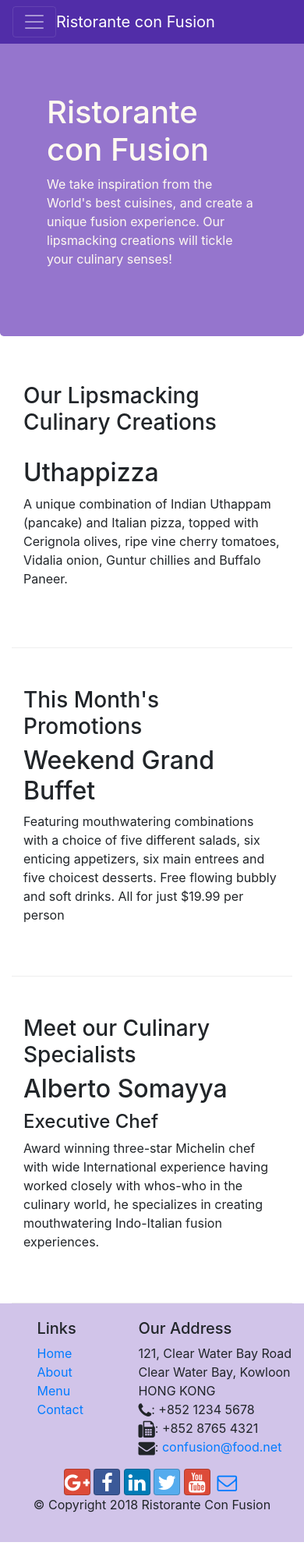
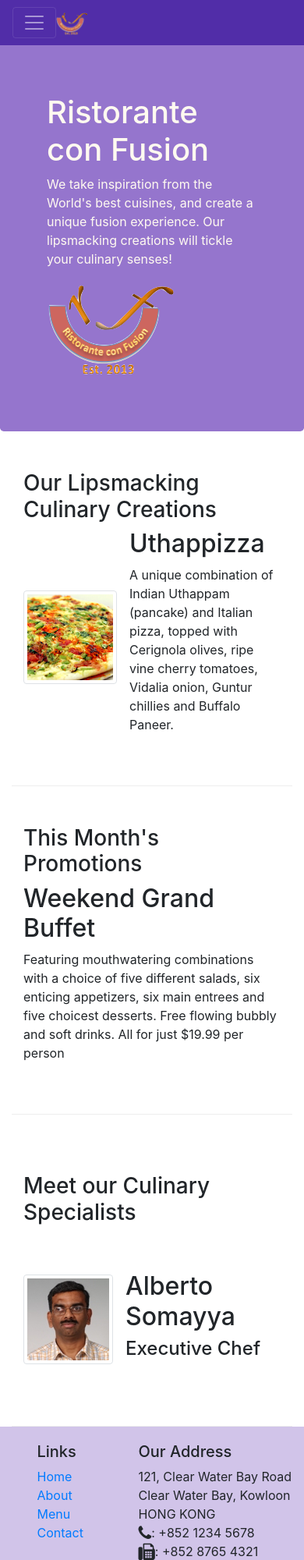
Before and after one commit to Mayuri5/Learning-Bootstrap, a website: page index.html in a window 390 px wide. Shown: the top 2000 px of the page at 78% size. Before the commit the page ends 1977 px from the top, so only its background shows below. Drawn offline with nearby package versions, Linux system fonts and the light colour scheme.

Commit message:
images and media

```diff
--- a/index.html
+++ b/index.html
@@ -19,7 +19,7 @@
             <button class="navbar-toggler" type="button" data-toggle="collapse" data-target="#Navbar">
                 <span class="navbar-toggler-icon"></span>
             </button>
-            <a class="navbar-brand mr-auto" href="#">Ristorante con Fusion</a>
+            <a class="navbar-brand mr-auto" href="#"><img src="img/logo.png" height="30" width="41"></a>
             <div class="collapse navbar-collapse" id="Navbar">
                 <ul class="navbar-nav mr-auto">
                     <li class="nav-item active"><a class="nav-link" href="#"><span class="fa fa-home fa-lg"></span> Home</a></li>
@@ -38,7 +38,8 @@
                     <h1>Ristorante con Fusion</h1>
                     <p>We take inspiration from the World's best cuisines, and create a unique fusion experience. Our lipsmacking creations will tickle your culinary senses!</p>
                 </div>
-                <div class="col-12 col-sm">
+                <div class="col-12 col-sm align-self-center">
+                    <img src="./img/logo.png" class="img-fluid">
                 </div>
             </div>
         </div>
@@ -50,8 +51,13 @@
                 <h3>Our Lipsmacking Culinary Creations</h3>
             </div>
             <div class="col col-sm order-sm-first col-md">
-                <h2>Uthappizza</h2>
-                <p>A unique combination of Indian Uthappam (pancake) and Italian pizza, topped with Cerignola olives, ripe vine cherry tomatoes, Vidalia onion, Guntur chillies and Buffalo Paneer.</p>
+                <div class="media">
+                    <img class="d-flex mr-3 img-thumbnail align-self-center" src="img/uthappizza.png" alt="utthapizza">
+                    <div class="media-body">
+                        <h2 class="mt-0">Uthappizza</h2>
+                        <p>A unique combination of Indian Uthappam (pancake) and Italian pizza, topped with Cerignola olives, ripe vine cherry tomatoes, Vidalia onion, Guntur chillies and Buffalo Paneer.</p>
+                    </div>
+                </div>
             </div>
         </div>
 
@@ -71,9 +77,14 @@
                 <h3>Meet our Culinary Specialists</h3>
             </div>
             <div class="col col-sm order-sm-first col-md">
-                <h2>Alberto Somayya</h2>
-                <h4>Executive Chef</h4>
-                <p>Award winning three-star Michelin chef with wide International experience having worked closely with whos-who in the culinary world, he specializes in creating mouthwatering Indo-Italian fusion experiences. </p>
+                <div class="media">
+                    <img class="d-flex mr-3 img-thumbnail align-self-center" src="img/alberto.png" alt="alberto">
+                    <div class="media-body">
+                        <h2 class="mt-0">Alberto Somayya</h2>
+                        <h4>Executive Chef</h4>
+                        <p class="d-none d-sm-block">Award winning three-star Michelin chef with wide International experience having worked closely with whos-who in the culinary world, he specializes in creating mouthwatering Indo-Italian fusion experiences. </p>
+                    </div>
+                </div>
             </div>
         </div>
     </div>
```
Also changed, not shown: aboutus.html (+3 -2 lines), contactus.html (+3 -2 lines), img/alberto.png (added), img/buffet.png (added), img/logo.png (added), img/uthappizza.png (added).
